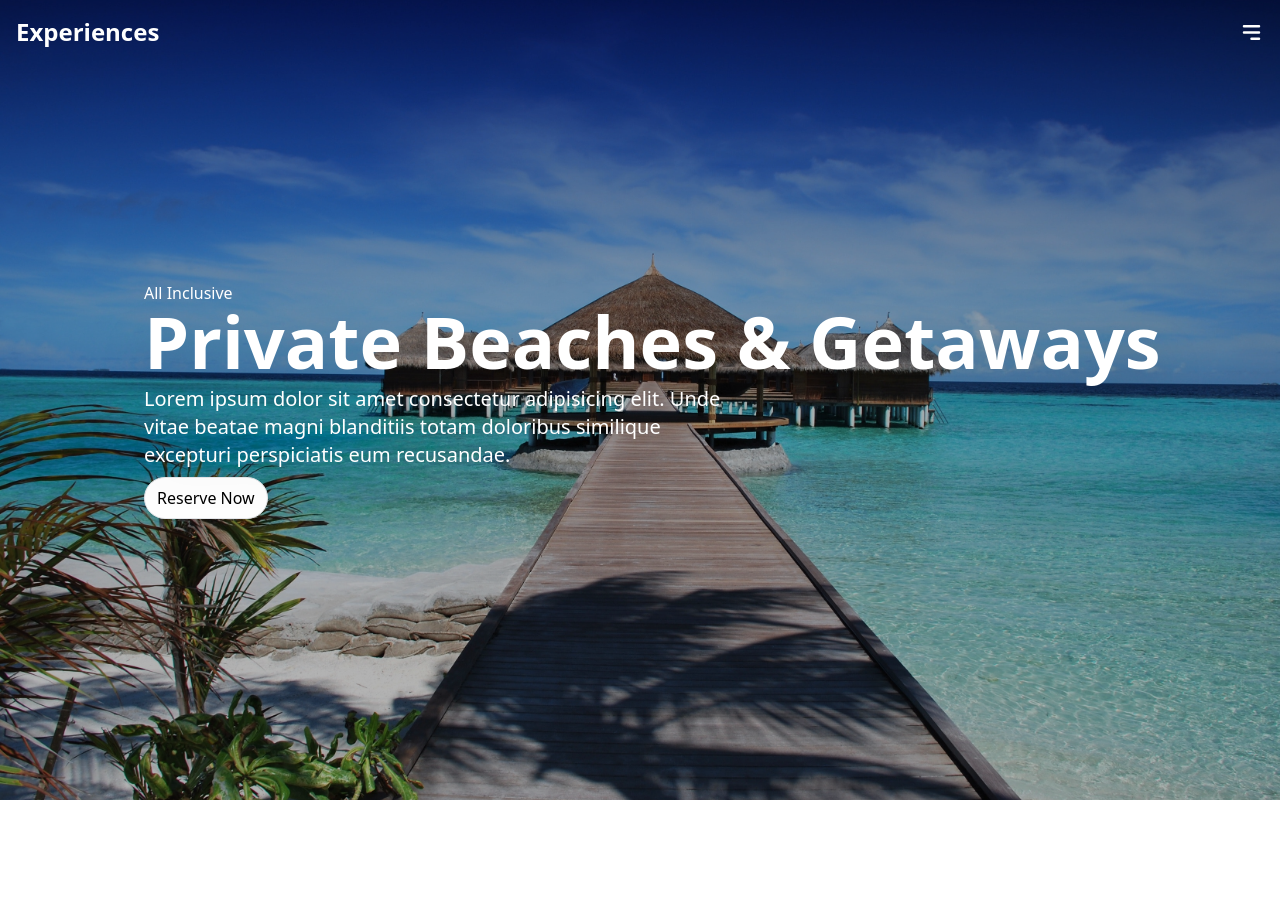
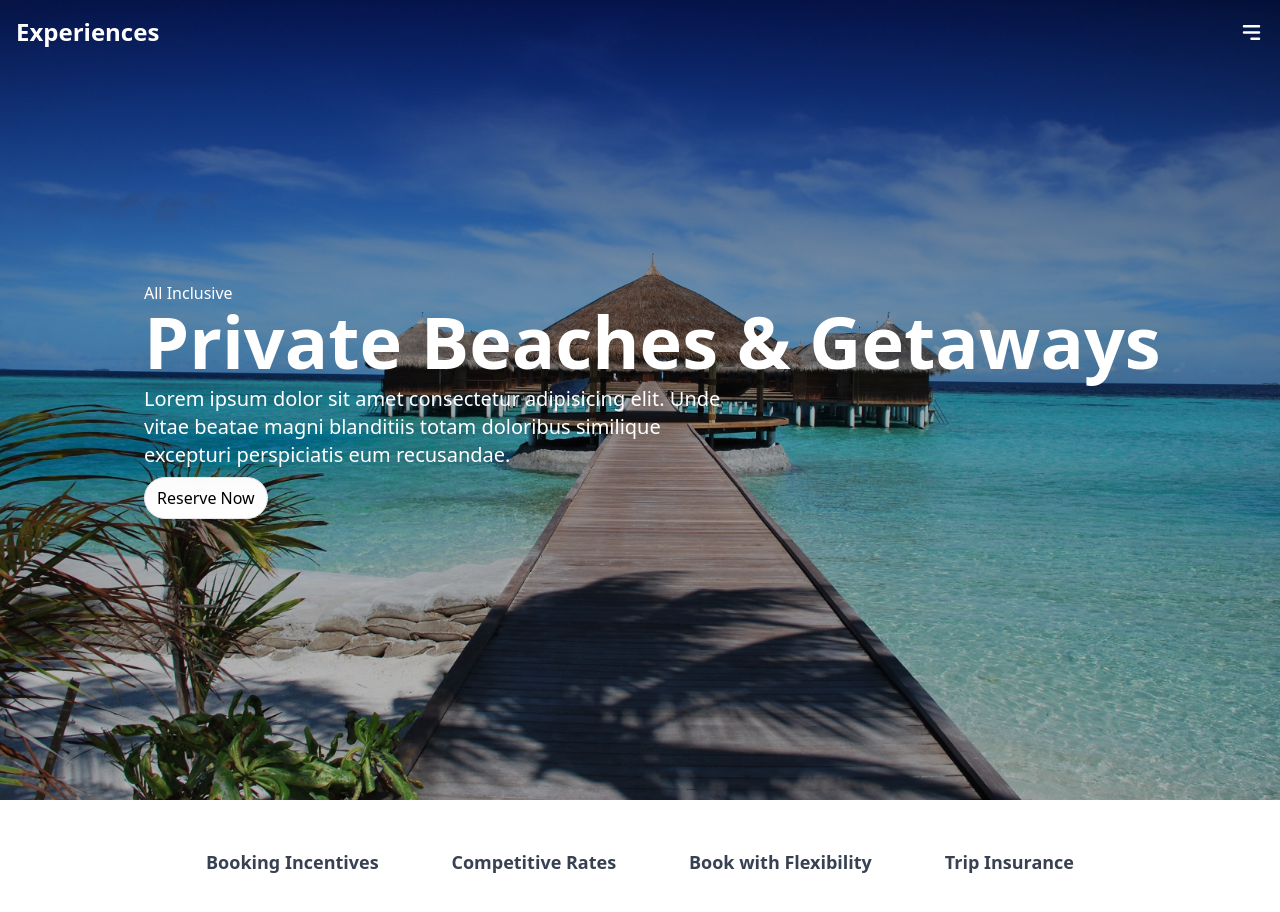
Before and after one commit to MaxT6/explore, a React (Create React App) app: page / in a window 1280 px wide. Shown: the top 912 px of the page. Before the commit the page ends 800 px from the top, so only its background shows below. Built offline with nearby package versions, Linux system fonts and the light colour scheme.

Commit message:
created the Offeres component

```diff
--- a/src/App.js
+++ b/src/App.js
@@ -1,11 +1,13 @@
 import NavBar from "./components/NavBar";
 import Hero from "./components/Hero";
+import Offers from "./components/Offers";
 
 function App() {
   return (
     <div>
       <NavBar />
       <Hero />
+      <Offers />
     </div>
   );
 }
--- /dev/null
+++ b/src/components/Offers.jsx
@@ -0,0 +1,14 @@
+import React from 'react'
+
+const Offers = () => {
+  return (
+    <div class='max-w-[900px] m-auto px-4 py-12 flex flex-wrap justify-between'>
+      <p class='text-lg font-bold text-gray-700'>Booking Incentives</p>
+      <p class='text-lg font-bold text-gray-700'>Competitive Rates</p>
+      <p class='text-lg font-bold text-gray-700'>Book with Flexibility</p>
+      <p class='text-lg font-bold text-gray-700'>Trip Insurance</p>
+    </div>
+  )
+}
+
+export default Offers
```
